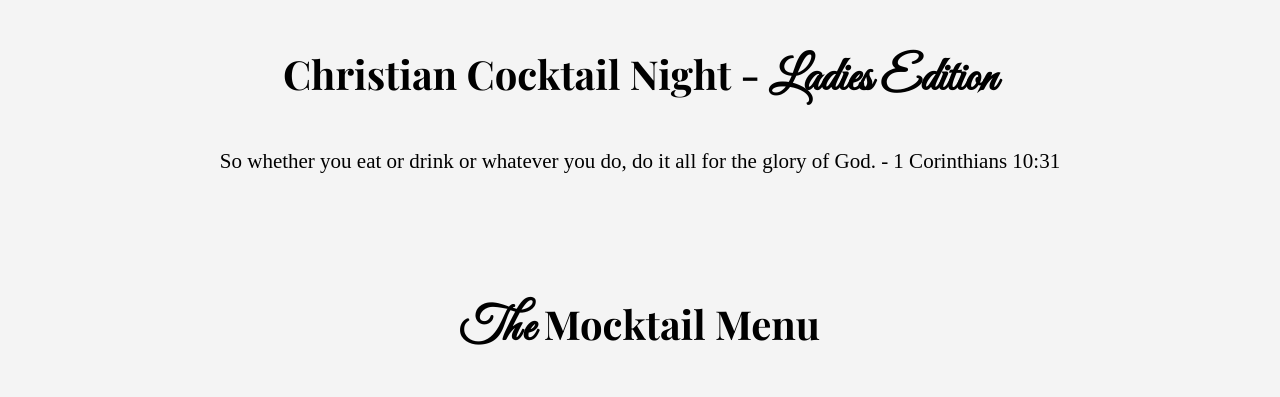
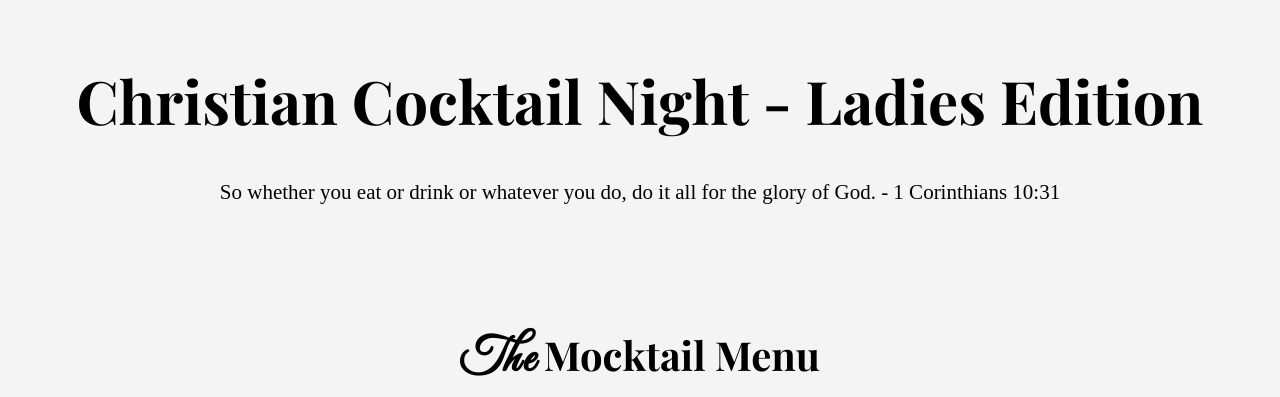
Before and after one commit to shaeigw/christian-cocktail-night, a plain HTML site: page index.html in a window 1280 px wide. Shown: the top 397 px of the page. Drawn offline with nearby package versions, Linux system fonts and the light colour scheme.

Commit message:
Update index.html

```diff
--- a/index.html
+++ b/index.html
@@ -10,7 +10,7 @@
 <body>
     <div class="container">
         <header>
-            <h1 class="menu-title"> Christian Cocktail Night - <span class="script"> Ladies Edition</span></h1>
+            <h1> Christian Cocktail Night - Ladies Edition</h1>
 
             <p class="verse">So whether you eat or drink or whatever you do, do it all for the glory of God. - 1 Corinthians 10:31</p>
         </header>
```
